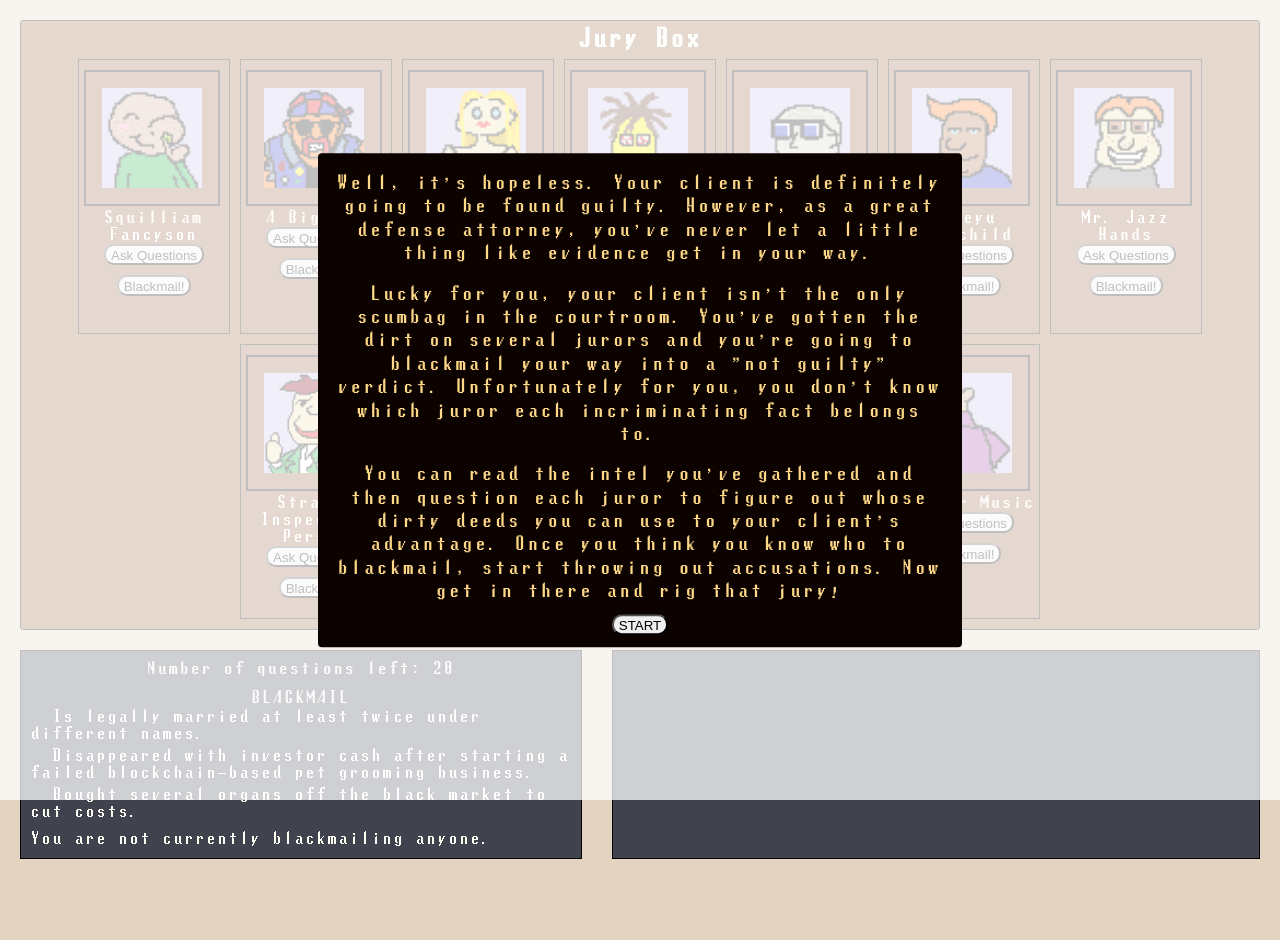
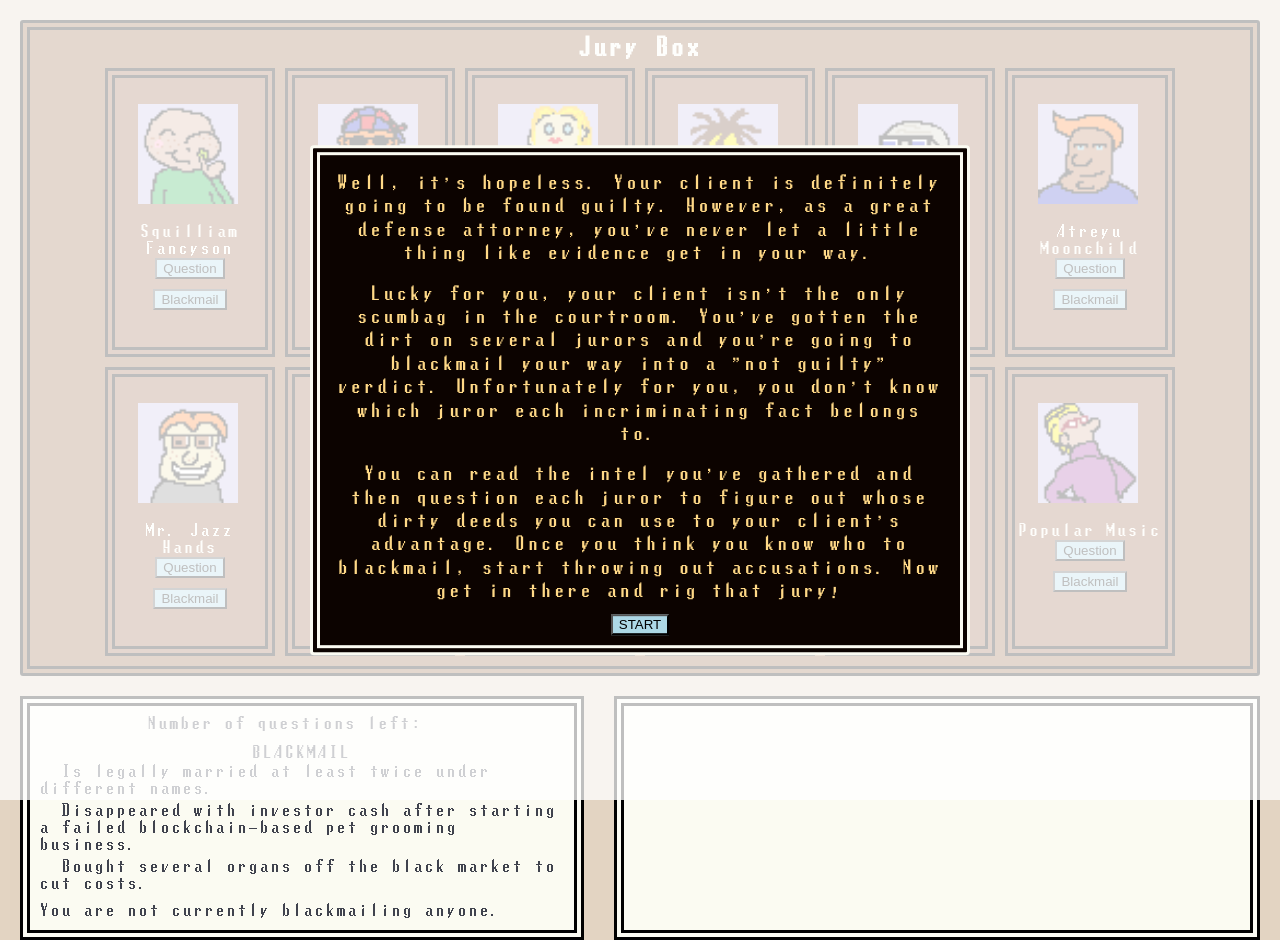
Before and after one commit to A-Camp/purple-monkey-game-jam, a React (Create React App) app: page / in a window 1280 px wide. Before the commit the page ends 859 px from the top, so only its background shows below. Built offline with nearby package versions, Linux system fonts and the light colour scheme.

Commit message:
styling better than addie

```diff
--- a/src/Jurors/index.jsx
+++ b/src/Jurors/index.jsx
@@ -25,8 +25,8 @@ class Jurors extends Component {
             <span key={`juror-${i}`} className="juror">
               <img src={juror.picture} className="jurorPic"/>
               <div>{juror.name}</div>
-              <div><button onClick={() => this.questionForMe(juror)} className="button">Ask Questions</button></div>
-              <div><button onClick={() => this.fuckOff(juror)} className="button">Blackmail!</button></div>
+              <div><button onClick={() => this.questionForMe(juror)} className="button">Question</button></div>
+              <div><button onClick={() => this.fuckOff(juror)} className="button">Blackmail</button></div>
             </span>
           ))}
           </div>
--- a/src/Jurors/jurors.css
+++ b/src/Jurors/jurors.css
@@ -1,24 +1,15 @@
 .jury-box {
   margin: 20px 20px 20px 20px;
   padding: 5px;
-  border: 1px solid black;
+  border: 10px double black;
   border-radius: 3px;
   background-color: #936340;
   height: auto;
 }
 
-.jurorPic {
-  border: 2px solid black;
-}
-
 h2 {
   padding: 0;
   margin: 1px 0;
-}
-
-.button {
-  border-radius: 10px;
-  padding: 2px 5px 0px 5px;
 }
 
 .jurors {
@@ -29,7 +20,7 @@ h2 {
 
 .juror {
   background-color: #996247;
-  border: 1px solid black;
+  border: 10px double black;
   display: inline-block;
   padding: 10px 0;
   margin: 5px;
--- a/src/Questioning/questioning.css
+++ b/src/Questioning/questioning.css
@@ -23,7 +23,6 @@
 }
 
 .answer {
-  background-color: #0C0300;
   padding: 1em;
   display: block;
 }
--- a/src/app.css
+++ b/src/app.css
@@ -11,6 +11,10 @@
   text-align: center;
   width: 100%;
   margin: 0;
+}
+
+button {
+  background-color: lightblue;
 }
 
 .bottom {
@@ -33,14 +37,16 @@
 .gameState {
   min-width: 300px;
   margin-right: 30px;
-  border: 1px solid black;
-  background-color: #40434E;
+  border: 10px double black;
+  color: #40434E;
+  background-color: #FBFBF2;
 }
 
 .jurorCard {
   width: 100%;
-  border: 1px solid black;
-  background-color: #40434E;
+  border: 10px double black;
+  color: #40434E;
+  background-color: #FBFBF2;
 }
 
 .modal {
@@ -51,7 +57,7 @@
   height: auto;
   width: 50%;
   background-color: white;
-  border: 2px solid #0C0300;
+  border: 10px double #FBFBF2;
   border-radius: 4px;
   display: flex;
   flex-direction: column;
```
